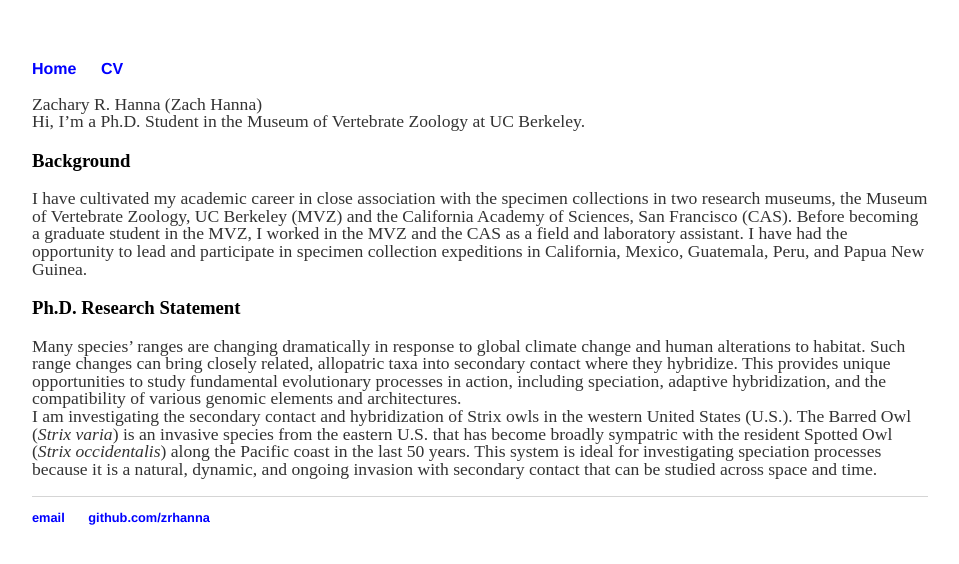
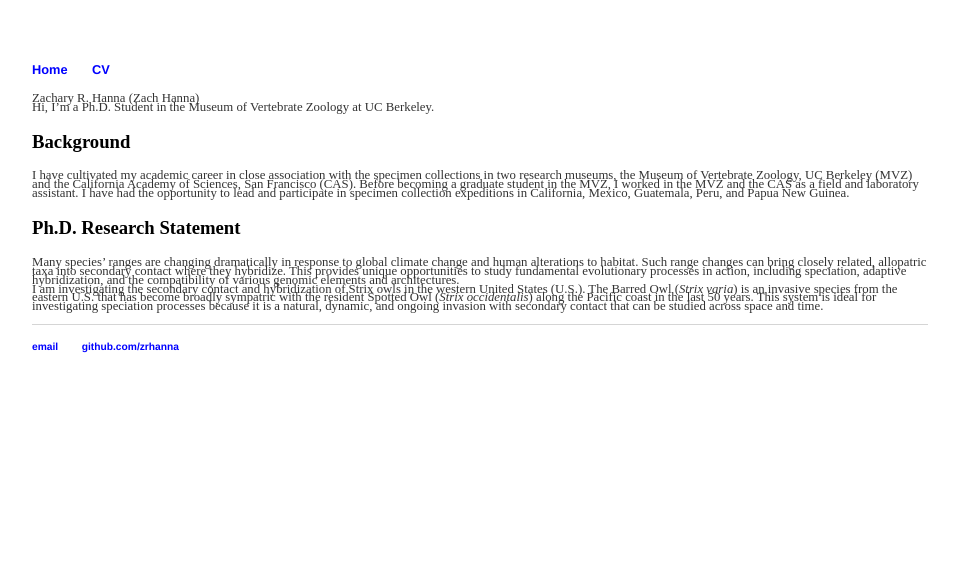
Before and after one commit to zacharyhanna/zacharyhanna.github.io, a Jekyll site: the page built from index.md, in a window 1280 px wide. Shown: the top 564 px of the page, without its empty margins (160-1119 px from the left). Built offline with Jekyll 4.4.1, drawn with Linux system fonts in a browser that asks for light colours.

Commit message:
Update main.css

```diff
--- a/css/main.css
+++ b/css/main.css
@@ -24,8 +24,13 @@
     font-family:'Helvetica', 'Arial', 'Sans-Serif';
 }
 p {
-    font-size: 1.1em;
-    line-height: 1.0em;
+    font-size: 0.8em;
+    line-height: 0.7em;
+    color: #333;
+}
+li {
+    font-size: 0.8em;
+    line-height: 0.7em;
     color: #333;
 }
 footer {
```
